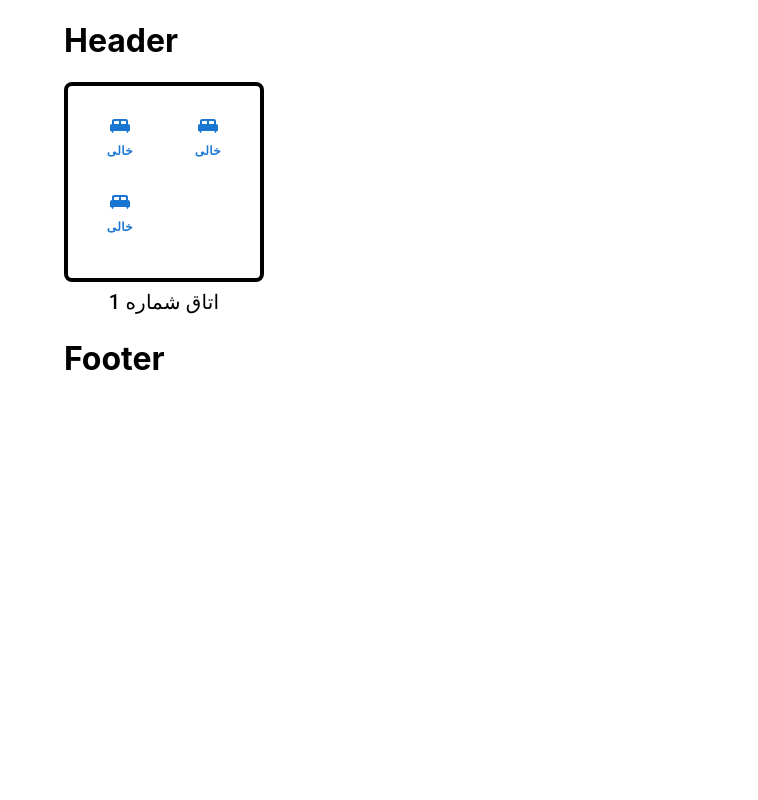
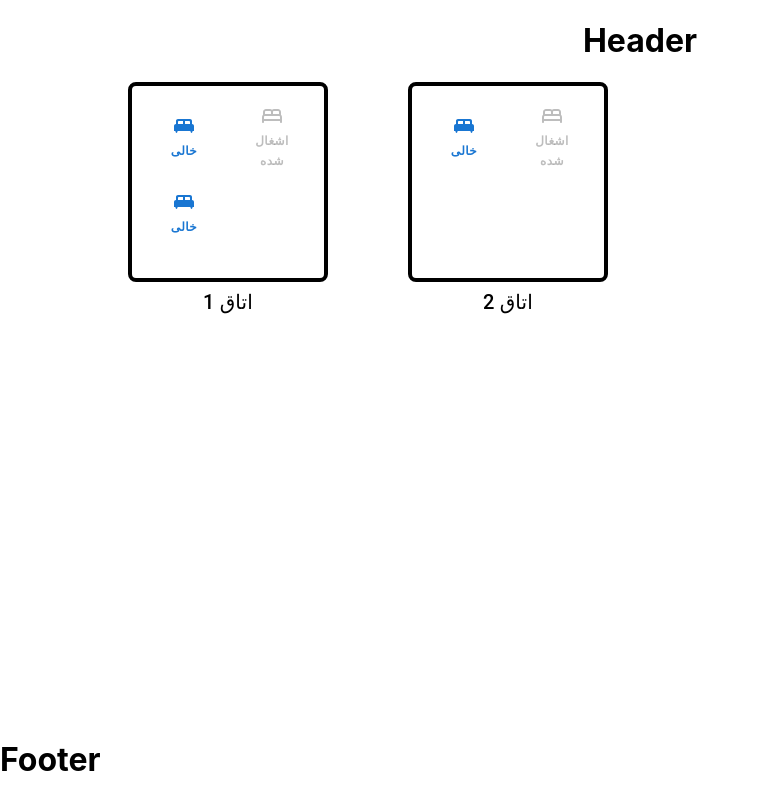
Before and after one commit to sadeghesfahani/Hospital, a Next.js app: page / in a window 1280 px wide. Shown: the whole page, without its empty margins (0-758 px from the left). Built offline with nearby package versions, Linux system fonts and the light colour scheme.

Commit message:
minor changes to buttons

```diff
--- a/components/Room/Bed/Bed.jsx
+++ b/components/Room/Bed/Bed.jsx
@@ -4,8 +4,9 @@ import Button from "@mui/material/Button";
 import BedRoundedIcon from "@mui/icons-material/BedRounded";
 import KingBedRoundedIcon from "@mui/icons-material/KingBedRounded";
 import { Typography } from "@mui/material";
-export default function Bed() {
-  const [isOccupied, setIsOccupied] = React.useState(false);
+import Tooltip from "@mui/material/Tooltip";
+export default function Bed({ bed }) {
+  const [isOccupied, setIsOccupied] = React.useState(bed.isOccupied);
   const handleClick = () => {
     setIsOccupied(!isOccupied);
   };
@@ -24,6 +25,7 @@ export default function Bed() {
         justifyContent: "center",
       }}
     >
+      <Tooltip title={bed.price + " $"}>
         <Button
           sx={{ display: "flex", flexDirection: "column", gap: "4px" }}
           disabled={isOccupied}
@@ -34,6 +36,7 @@ export default function Bed() {
             {isOccupied ? "اشغال شده" : "خالی"}
           </Typography>
         </Button>
+      </Tooltip>
     </Box>
   );
 }
--- a/components/Room/Room.jsx
+++ b/components/Room/Room.jsx
@@ -2,7 +2,7 @@ import React from "react";
 import Bed from "./Bed/Bed";
 import { Box } from "@mui/system";
 import { Typography } from "@mui/material";
-export default function Room() {
+export default function Room({ room }) {
   return (
     <Box
       sx={{
@@ -27,12 +27,12 @@ export default function Room() {
           gap: 3,
         }}
       >
-        <Bed />
-        <Bed />
-        <Bed />
+        {room.beds.map((bed) => (
+          <Bed key={bed.id} bed={bed} />
+        ))}
       </Box>
 
-      <Typography variant="h6">اتاق شماره 1</Typography>
+      <Typography variant="h6">{room.name}</Typography>
     </Box>
   );
 }
--- a/pages/index.js
+++ b/pages/index.js
@@ -1,24 +1,83 @@
 import * as React from "react";
 import Box from "@mui/material/Box";
-import Container from "@mui/material/Container";
 import Room from "../components/Room/Room";
+const data = [
+  {
+    id: 1,
+    name: "اتاق 1",
+    beds: [
+      {
+        id: 1,
+        name: "Bed 1",
+        price: "100",
+        isOccupied: false,
+      },
+      {
+        id: 2,
+        name: "Bed 2",
+        price: "100",
+        isOccupied: true,
+      },
+      {
+        id: 3,
+        name: "Bed 3",
+        price: "100",
+        isOccupied: false,
+      },
+    ],
+  },
+  {
+    id: 2,
+    name: "اتاق 2",
+    beds: [
+      {
+        id: 1,
+        name: "Bed 1",
+        price: "100",
+        isOccupied: false,
+      },
+      {
+        id: 2,
+        name: "Bed 2",
+        price: "100",
+        isOccupied: true,
+      },
+    ],
+  },
+];
 export default function Home() {
   return (
-    <Container sx={{ width: "100%", display: "flex", flexDirection: "column" }}>
-      <h1>Header</h1>
-      <Box>
+    <Box
+      sx={{
+        display: "flex",
+        flexDirection: "column",
+        height: "100%",
+        justifyContent: "space-between",
+      }}
+    >
+      <Box
+        sx={{
+          display: "flex",
+          flexDirection: "column",
+          justifyContent: "start",
+          alignItems: "center",
+        }}
+      >
+        <h1>Header</h1>
         <Box
           sx={{
             display: "flex",
             flexWrap: "wrap",
-            alignContent: "start",
-            width: "100%",
+            gap: "5rem",
+            width: "80%",
           }}
         >
-          <Room />
+          {data.map((room) => (
+            <Room key={room.id} room={room} />
+          ))}
         </Box>
       </Box>
       <h1>Footer</h1>
-    </Container>
+    </Box>
   );
 }
--- a/styles/globals.css
+++ b/styles/globals.css
@@ -14,3 +14,9 @@ a {
 * {
   box-sizing: border-box;
 }
+html,
+body,
+#__next {
+  height: 100%;
+  width: 100%;
+}
```
Also changed, not shown: styles/Home.module.css (deleted, +0 -116 lines). Lines whose indentation alone changed are shown as unchanged.
